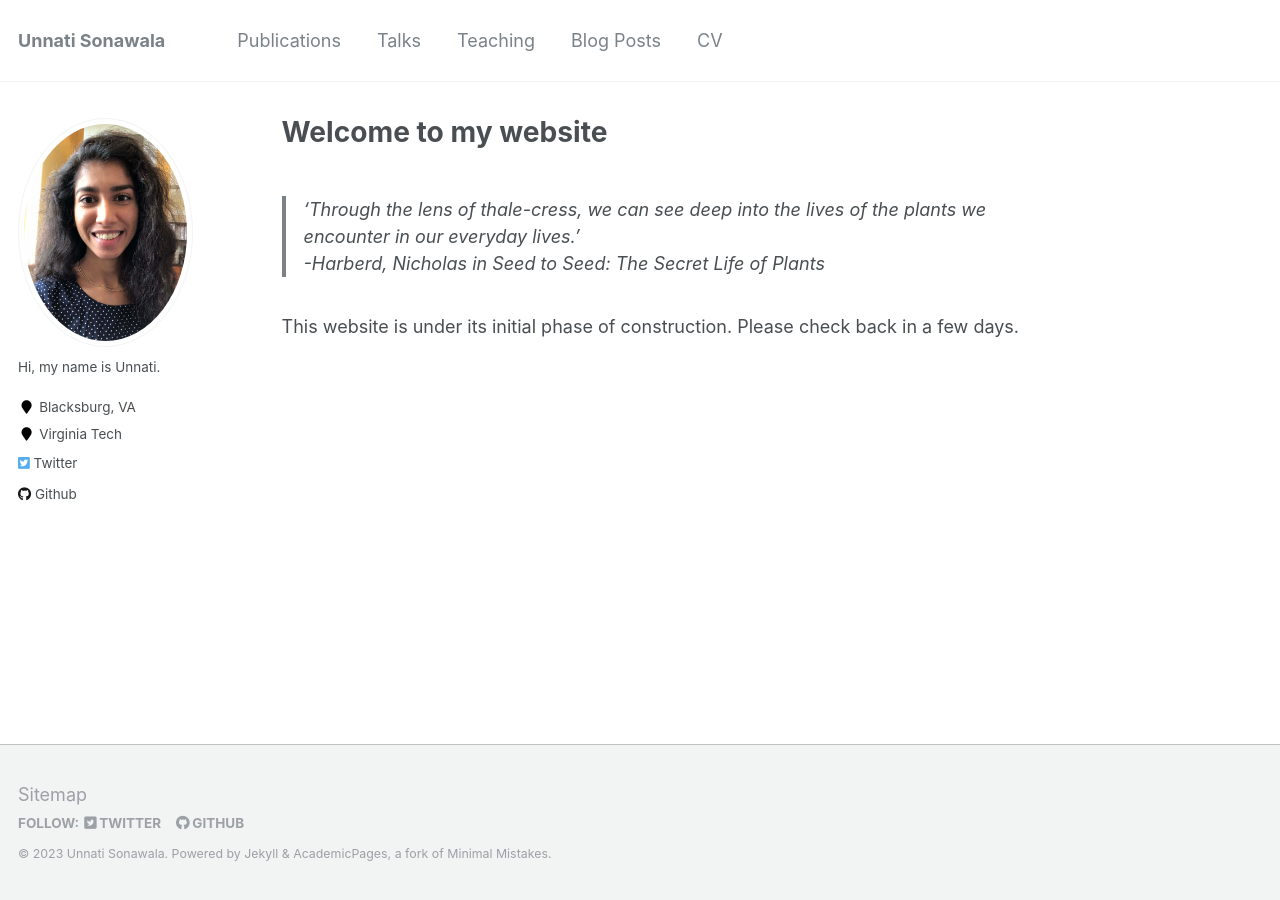
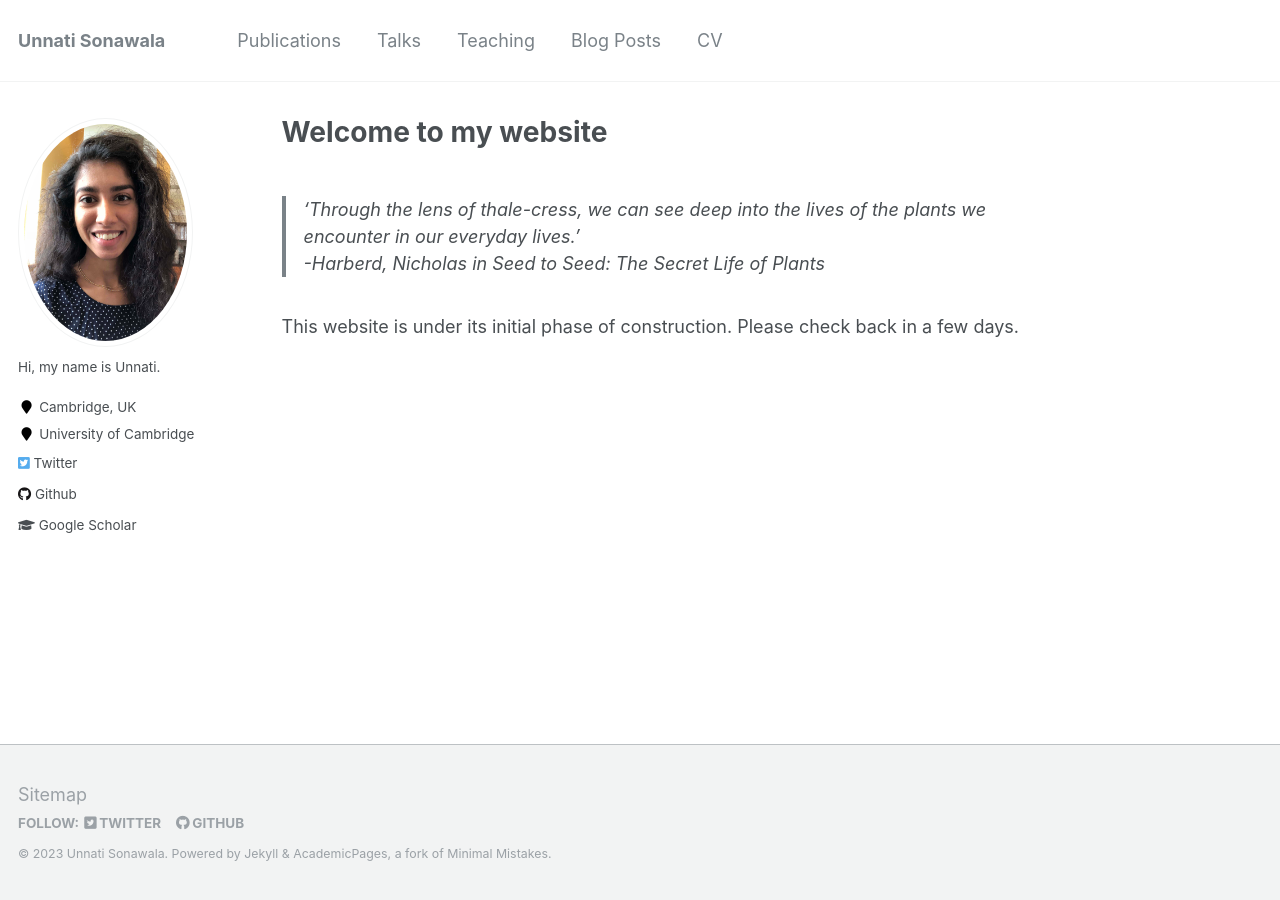
Before and after one commit to unnatisonawala/unnatisonawala.github.io, a Jekyll site: the page built from _pages/about.md, in a window 1280 px wide. Built offline with Jekyll 4.4.1, drawn with Linux system fonts in a browser that asks for light colours.

Commit message:
Update _config.yml

```diff
--- a/_config.yml
+++ b/_config.yml
@@ -77,10 +77,10 @@ author:
   name             :
   avatar           : "profile.jpg"
   bio              : "Hi, my name is Unnati."
-  location         : "Blacksburg, VA"
-  employer         : "Virginia Tech"
+  location         : "Cambridge, UK"
+  employer         : "University of Cambridge"
   pubmed           :
-  googlescholar    :
+  googlescholar    : "https://scholar.google.com/citations?hl=en&user=HQ5uNYAAAAAJ&view_op=list_works"
   email            :
   researchgate     :  # example: "https://www.researchgate.net/profile/yourprofile"
   uri              :
```
